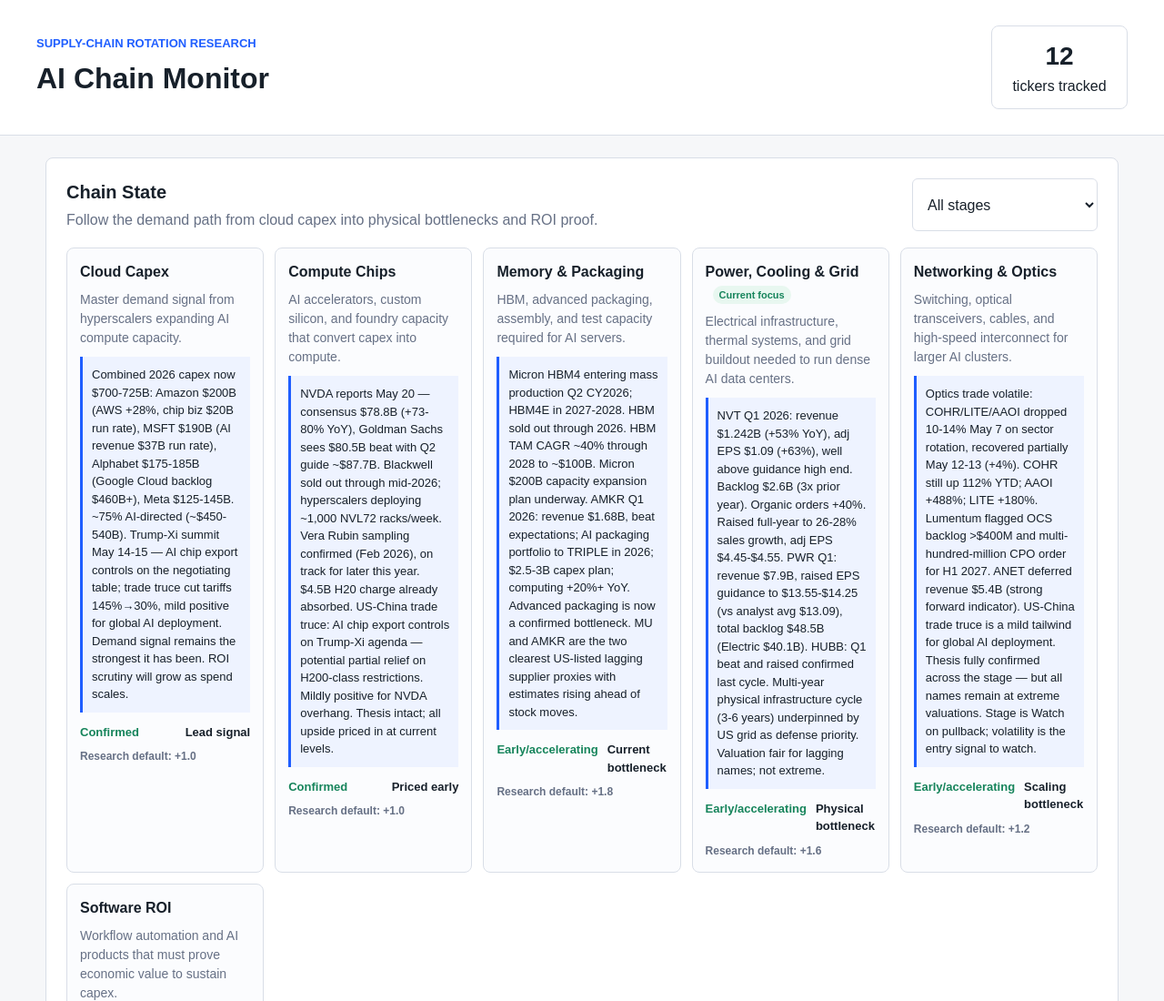
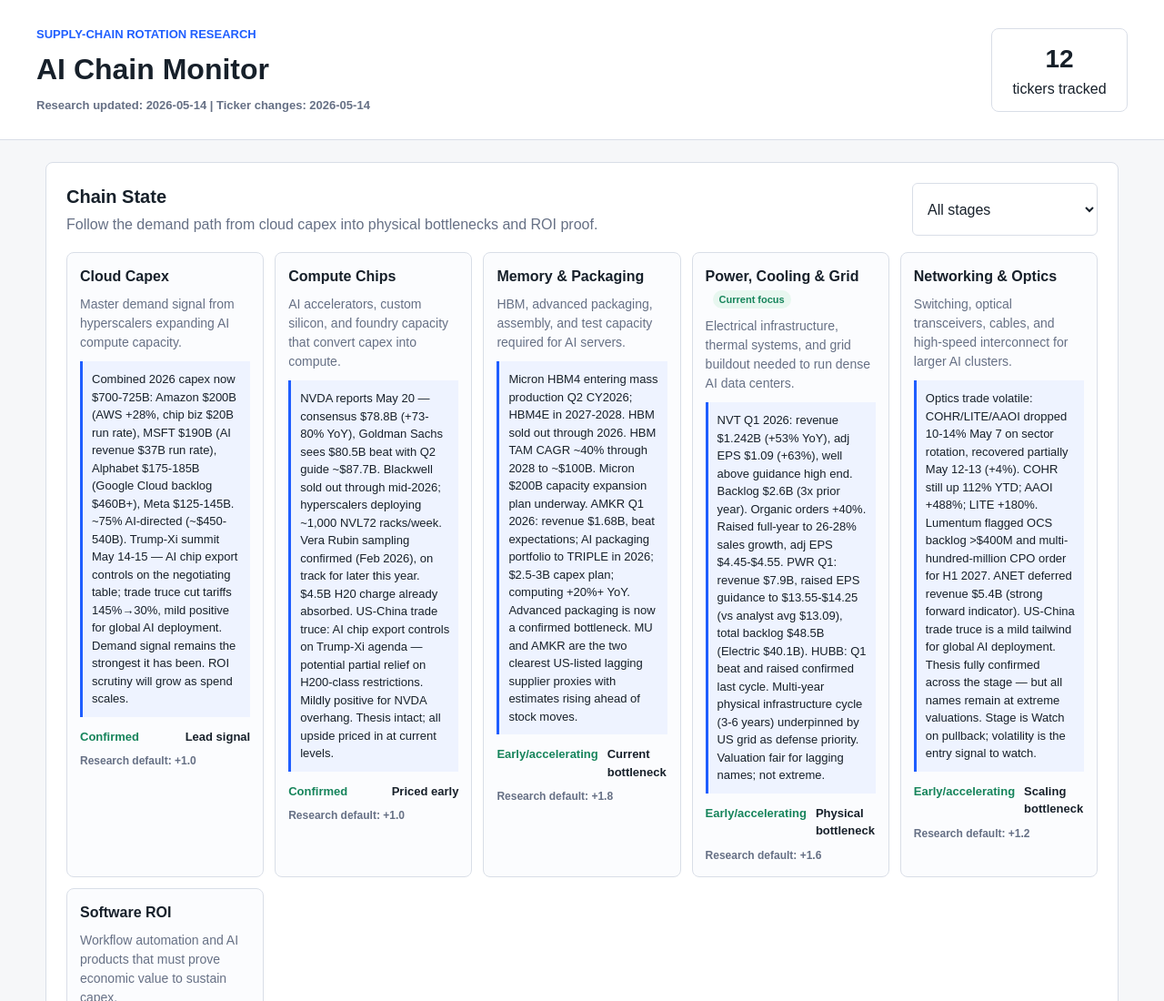
Before and after one commit to Tcnellus/ai-chain-monitor, a plain HTML site: page index.html in a window 1280 px wide. Shown: the top 1100 px of the page at 91% size. Drawn offline with Linux system fonts and the light colour scheme.

Commit message:
Show research update dates

```diff
--- a/app.js
+++ b/app.js
@@ -338,6 +338,12 @@
   renderStages();
   renderTickerRows();
   renderTickerChanges();
+  const updatedLine = document.querySelector('#research-updated');
+  if (updatedLine) {
+    const signalDate = state.defaultSignals.updatedAt || 'unknown';
+    const changesDate = state.tickerChanges.updatedAt || 'unknown';
+    updatedLine.textContent = `Research updated: ${signalDate} | Ticker changes: ${changesDate}`;
+  }
   document.querySelector('#show-step3').classList.toggle('active', state.step3Only);
   document.querySelector('#show-all').classList.toggle('active', !state.step3Only);
 };
--- a/index.html
+++ b/index.html
@@ -11,6 +11,7 @@
       <div>
         <p class="eyebrow">Supply-chain rotation research</p>
         <h1>AI Chain Monitor</h1>
+        <p id="research-updated" class="updated-line"></p>
       </div>
       <div class="summary" aria-live="polite">
         <span id="ticker-count">0</span>
--- a/styles.css
+++ b/styles.css
@@ -39,6 +39,13 @@
   font-size: 13px;
   font-weight: 700;
   text-transform: uppercase;
+}
+
+.updated-line {
+  margin: 6px 0 0;
+  color: var(--muted);
+  font-size: 13px;
+  font-weight: 700;
 }
 
 h1,
```
